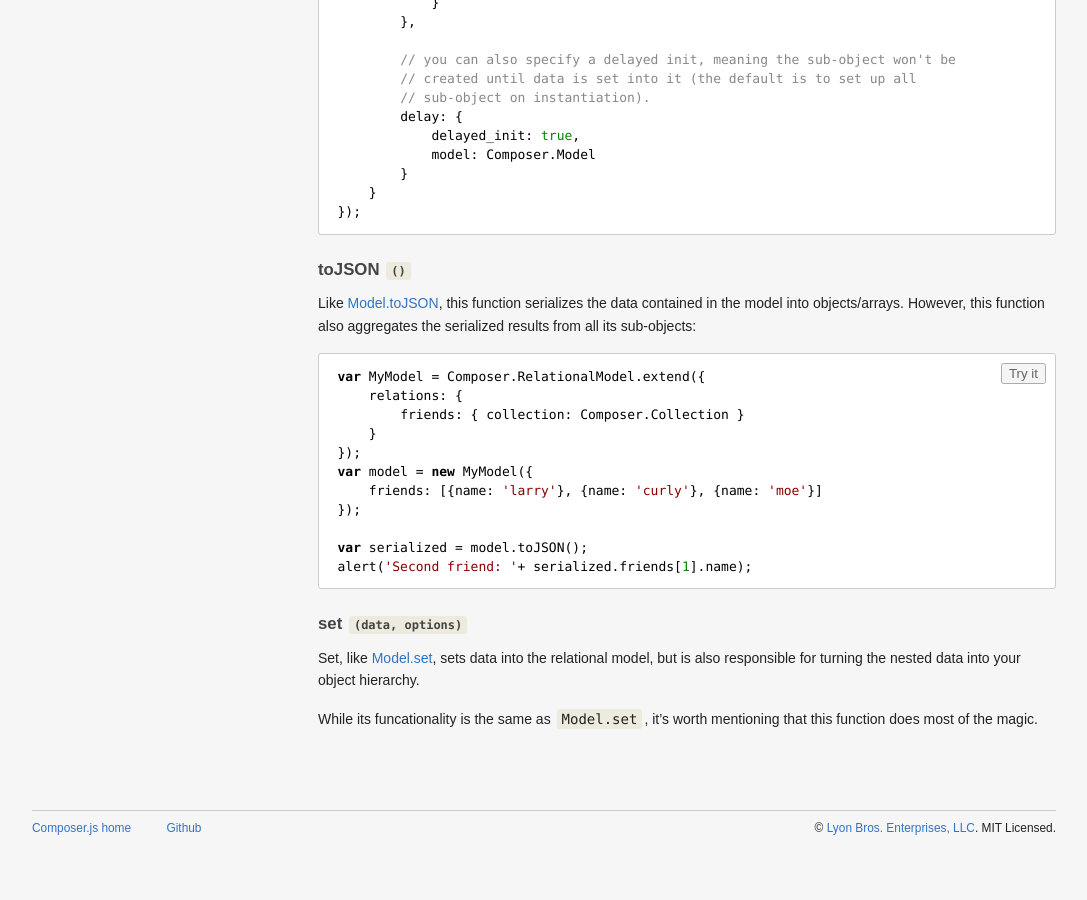
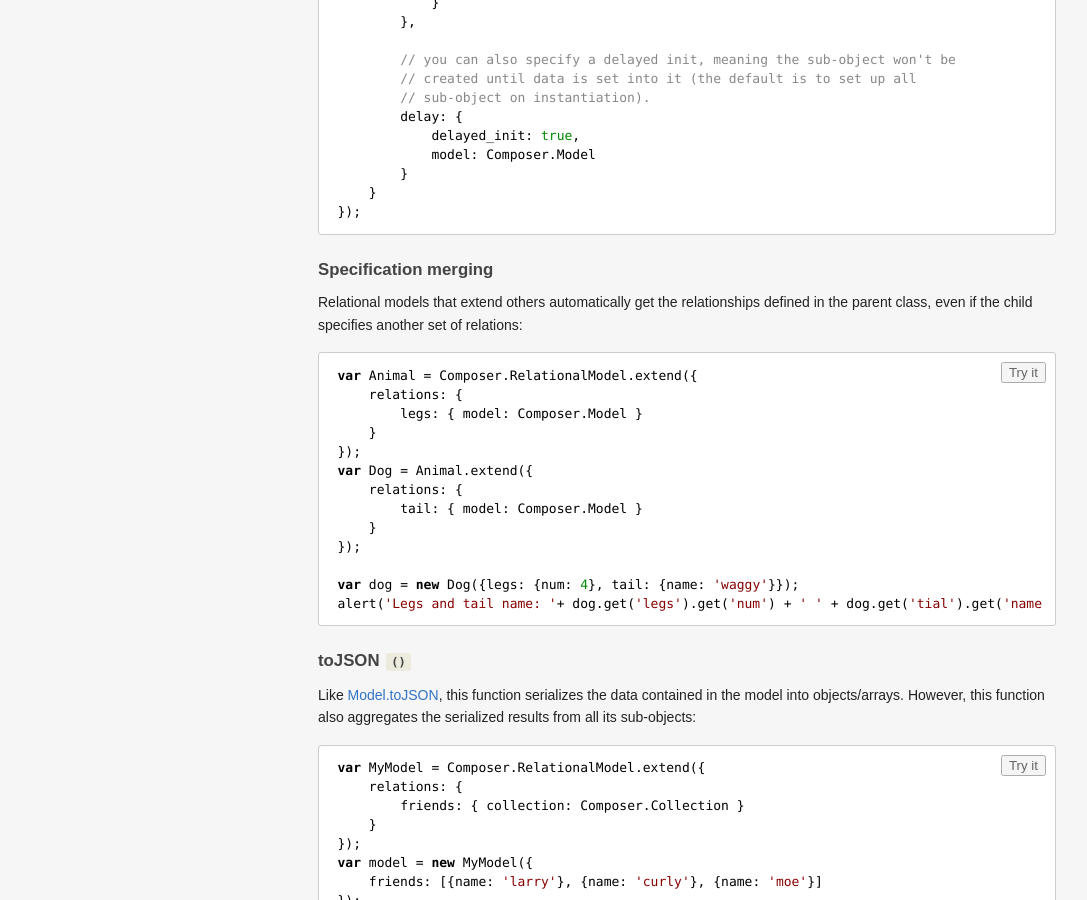
Before and after one commit to lyonbros/composer.js, a Jekyll site: the page built from docs/relational.md, in a window 1280 px wide and 900 px high, scrolled down 2147 px. Shown: the whole window, without its empty margins (96-1183 px from the left). Built offline with Jekyll 4.4.1, drawn with Linux system fonts in a browser that asks for light colours; before the commit the page ends 3018 px from its top, so only the background shows below that; some of the changed text lies outside the part shown.

Commit message:
extend; g

```diff
--- a/docs/relational.md
+++ b/docs/relational.md
@@ -131,6 +131,27 @@ var MyModel = Composer.RelationalModel.extend({
 {% endhighlight %}
 </div>
 
+### Specification merging
+
+Relational models that extend others automatically get the relationships defined
+in the parent class, even if the child specifies another set of relations:
+
+{% highlight js %}
+var Animal = Composer.RelationalModel.extend({
+    relations: {
+        legs: { model: Composer.Model }
+    }
+});
+var Dog = Animal.extend({
+    relations: {
+        tail: { model: Composer.Model }
+    }
+});
+
+var dog = new Dog({legs: {num: 4}, tail: {name: 'waggy'}});
+alert('Legs and tail name: '+ dog.get('legs').get('num') + ' ' + dog.get('tial').get('name'));
+{% endhighlight %}
+
 ### toJSON ()
 
 Like [Model.toJSON](/composer.js/docs/model#tojson), this function serializes
```
Also changed, not shown: docs/controller.md (+18 -0 lines).
